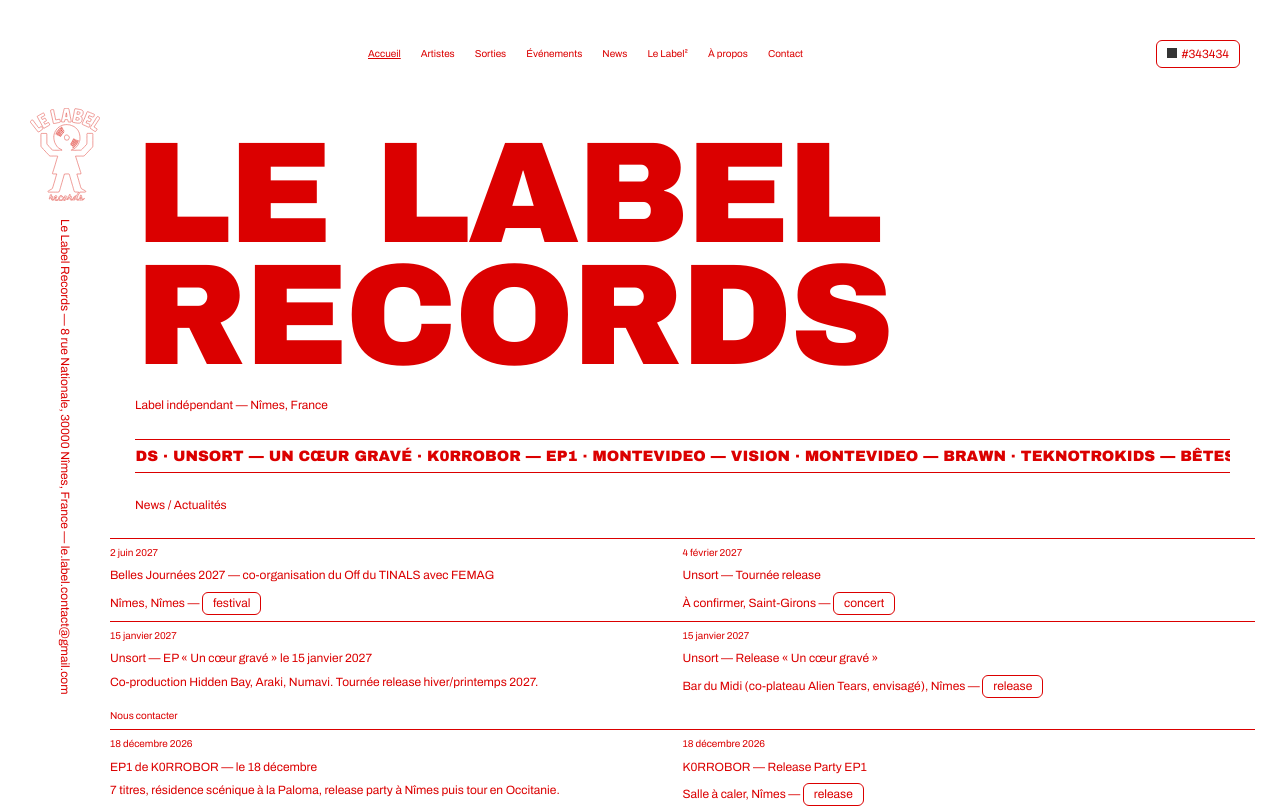
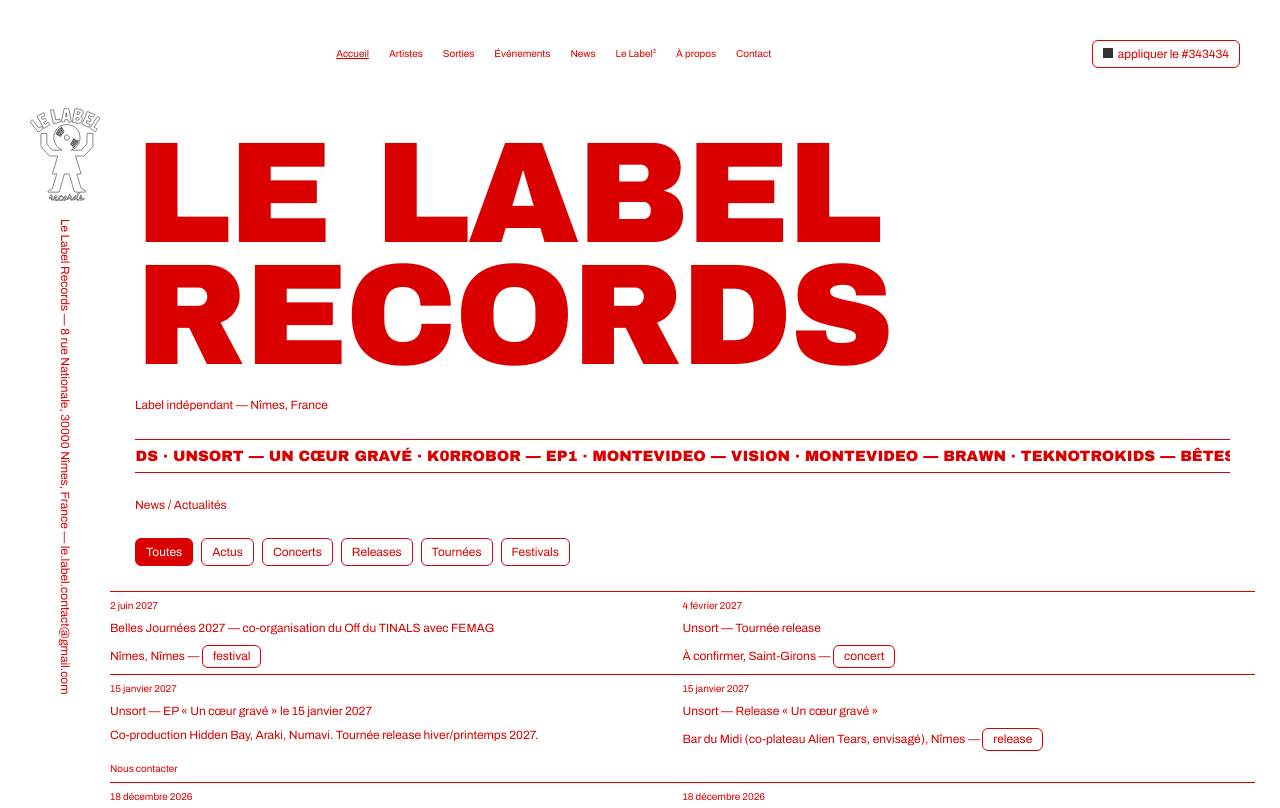
Before and after one commit to lelabelrecords-stack/website, a React (Vite) app: page / in a window 1280 px wide. Shown: the top 808 px of the page. Built offline with nearby package versions, Linux system fonts and the light colour scheme.

Commit message:
feat(ui): bouton thème « appliquer le #HEXA » en un seul texte, onglets de catégories d'actus (Toutes/Actus/Concerts/Releases/Tournées/Festivals), logo SVG en currentColor (suit le thème, #343434 en gris)
Co-authored-by: lelabelrecords-stack <lelabelrecords-stack@users.noreply.github.com>

```diff
--- a/src/components/Header.jsx
+++ b/src/components/Header.jsx
@@ -60,7 +60,7 @@ export default function Header() {
             style={{ backgroundColor: target.hex, borderColor: target.hex }}
             aria-hidden="true"
           ></span>
-          {target.hex}
+          {`appliquer le ${target.hex}`}
         </button>
         <button
           type="button"
--- a/src/pages/Home.jsx
+++ b/src/pages/Home.jsx
@@ -1,8 +1,20 @@
+import { useState } from 'react'
 import { Link } from 'react-router-dom'
 import { config, artistes, news, sorties, evenements, formatDate } from '../data.js'
 import ReleaseCard from '../components/ReleaseCard.jsx'
 
+const TAB_LABELS = {
+  toutes: 'Toutes',
+  actus: 'Actus',
+  concert: 'Concerts',
+  release: 'Releases',
+  tournee: 'Tournées',
+  festival: 'Festivals'
+}
+
 export default function Home() {
+  const [tab, setTab] = useState('toutes')
+  const tabs = ['toutes', 'actus', ...[...new Set(evenements.map((e) => e.type))]]
   const feed = [
     ...news.map((n) => ({ kind: 'news', date: n.date, item: n })),
     ...evenements.map((e) => ({ kind: 'event', date: e.date, item: e }))
@@ -12,6 +24,10 @@ export default function Home() {
     if (!b.date) return -1
     return b.date.localeCompare(a.date)
   })
+
+  const filtered = feed.filter((f) =>
+    tab === 'toutes' ? true : tab === 'actus' ? f.kind === 'news' : f.kind === 'event' && f.item.type === tab
+  )
 
   const marqueeText = [
     ...artistes.map((a) => a.name),
@@ -34,8 +50,23 @@ export default function Home() {
 
       <section aria-labelledby="home-news" className="_row">
         <h2 id="home-news">News / Actualités</h2>
-        <ul className="flex-container _row">
-          {feed.map(({ kind, date, item }) => (
+        <div className="tabs _row" role="tablist" aria-label="Catégories d'actualités">
+          {tabs.map((t) => (
+            <button
+              key={t}
+              type="button"
+              role="tab"
+              aria-selected={tab === t}
+              aria-controls="news-feed"
+              className={`tab${tab === t ? ' is-active' : ''}`}
+              onClick={() => setTab(t)}
+            >
+              {TAB_LABELS[t] || t}
+            </button>
+          ))}
+        </div>
+        <ul className="flex-container _row" id="news-feed" role="tabpanel" aria-label="Actualités filtrées">
+          {filtered.map(({ kind, date, item }) => (
             <li className="list-item col-50 col-100-sp" key={`${kind}-${item.title}-${date || 'tba'}`}>
               <p className="list-date">{formatDate(date) || 'À venir'}</p>
               <h3 className="___row">{item.title}</h3>
--- a/src/styles/main.scss
+++ b/src/styles/main.scss
@@ -632,6 +632,28 @@ $cols: 10 14 15 16 20 25 30 33 35 40 45 50 55 60 65 66 70 75 80 85 90 95 100;
   line-height: 1.25rem;
 }
 
+// Onglets de catégories (actus)
+.tabs {
+  display: flex;
+  flex-wrap: wrap;
+  gap: 8px;
+}
+
+.tab {
+  border: 1px solid var(--accent);
+  border-radius: 0.5em;
+  background-color: var(--bg);
+  color: var(--accent);
+  padding: 3px 10px;
+  font: inherit;
+  cursor: pointer;
+}
+
+.tab[aria-selected='true'] {
+  background-color: var(--accent);
+  color: var(--on-accent);
+}
+
 // Listes (news, événements) — compactes pour remonter vite aux cartes
 .list-item {
   padding: 0.52083rem 0;
```
Also changed, not shown: public/assets/logo-contour-rouge.svg.
